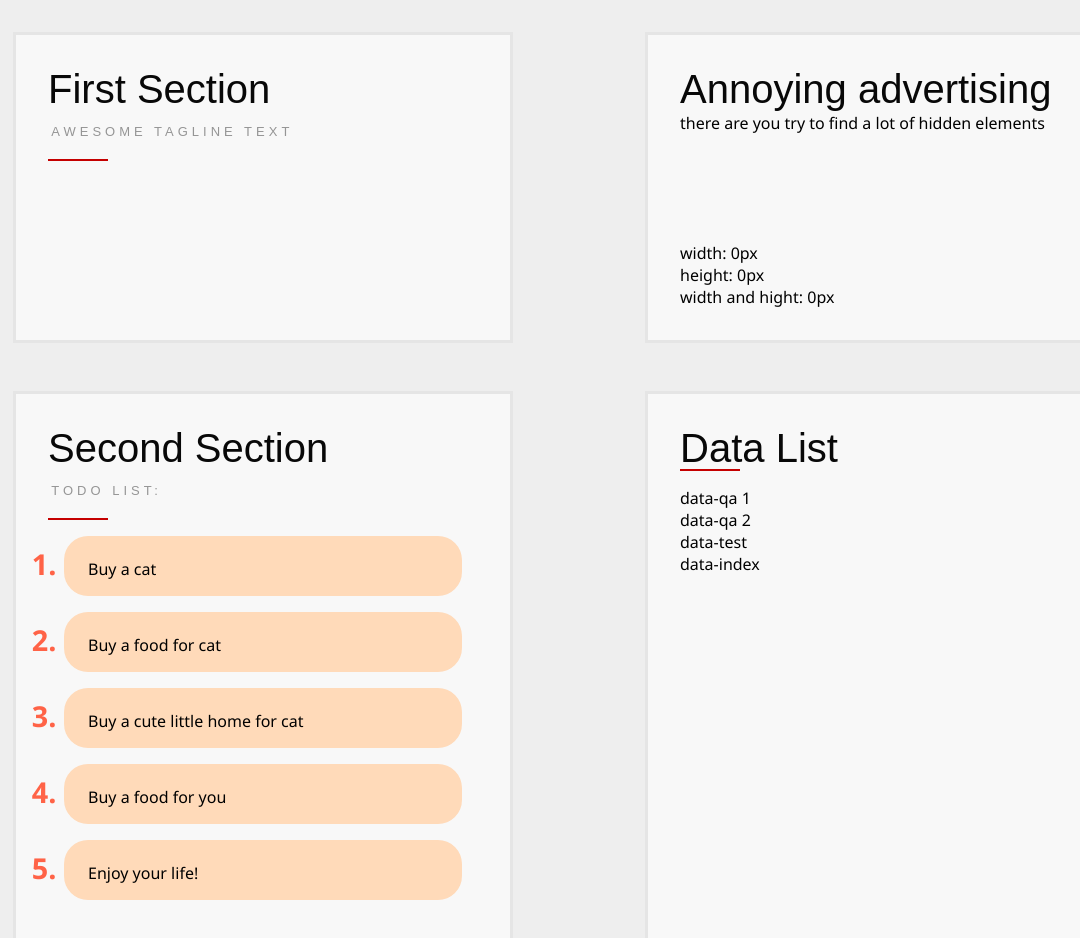
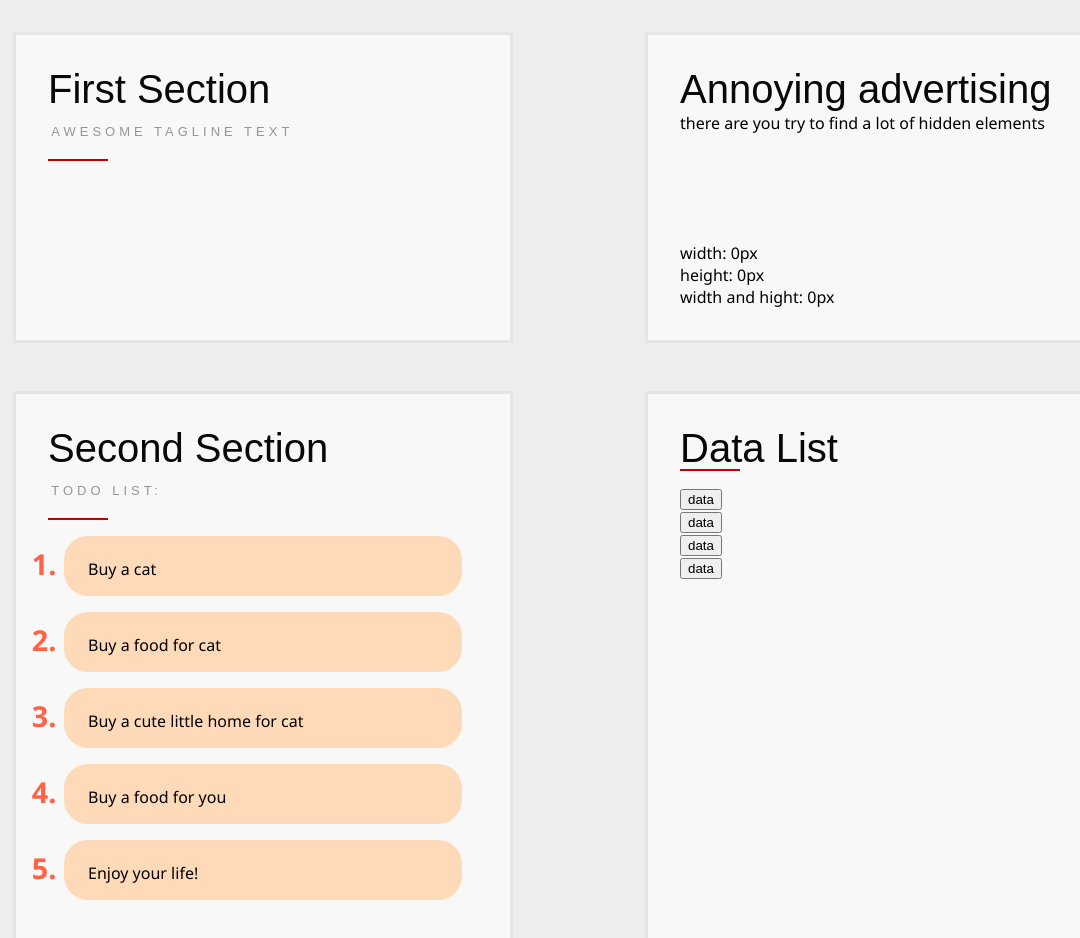
Before and after one commit to Iogsotot/JDN-test-site, a plain HTML site: page index.html in a window 1280 px wide. Shown: the whole page, without its empty margins (42-1122 px from the left). Drawn offline with Linux system fonts and the light colour scheme.

Commit message:
fix: replace data to button

```diff
--- a/index.html
+++ b/index.html
@@ -42,11 +42,14 @@
 		<section class="two section--tree">
 			<h1>Data list</h1>
 			<p class="data">
-				<div data-qa="dataQA-ONE">data-qa 1</div>
-				<div data-qa="dataQA-TWO">data-qa 2</div>
-				<div data-test="dataTEST">data-test</div>
-				<div data-index="dataIndex">data-index</div>
-				</p>
+				<button data-qa="dataQA-ONE">data</button>
+				</br>
+				<button data-qa="dataQA-TWO">data</button>
+				</br>
+				<button data-test="dataTEST">data</button>
+				</br>
+				<button data-index="dataIndex">data</button>
+			</p>
 		</section>
 	</main>
 </body>
```
